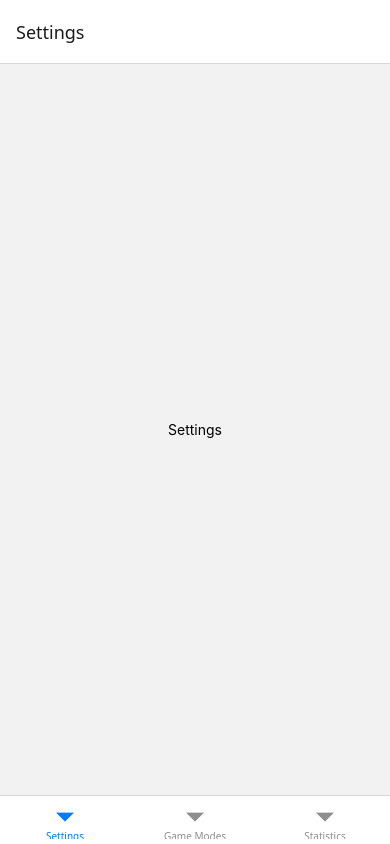
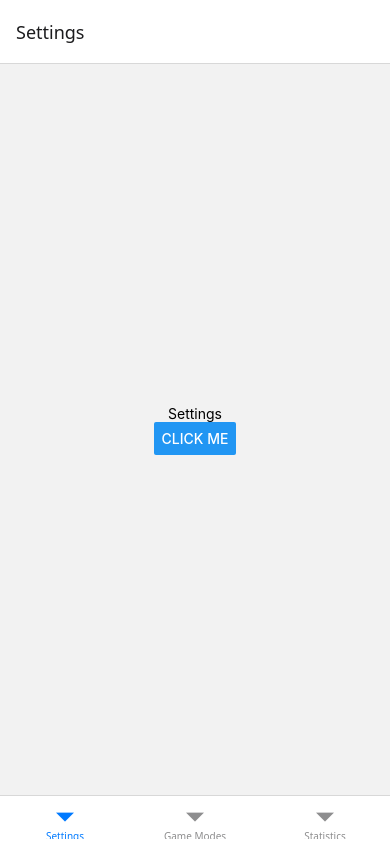
Before and after one commit to Kyral1/JoyLabApp, a React Native app: screen /Settings in a window 390 px wide. Built offline with nearby package versions, Linux system fonts and the light colour scheme.

Commit message:
Added in button to test firmware integration

```diff
--- a/App.tsx
+++ b/App.tsx
@@ -1,11 +1,9 @@
 import React from "react";
 import { NavigationContainer } from "@react-navigation/native";
 import { createBottomTabNavigator } from "@react-navigation/bottom-tabs";
-import { View, Text, StyleSheet } from "react-native";
+import { View, Text, StyleSheet, Button } from "react-native";
+import SettingsScreen from "./src/frontend/screens/SettingsScreen";
 
-function SettingsScreen() {
-  return <View style={styles.center}><Text>Settings</Text></View>;
-}
 function GameModesScreen() {
   return <View style={styles.center}><Text>Game Modes</Text></View>;
 }
--- a/package.json
+++ b/package.json
@@ -7,8 +7,7 @@
     "ios": "react-native run-ios",
     "lint": "eslint .",
     "start": "react-native start",
-    "test": "jest",
-    "dev-android": "emulator -avd Pixel_8 & react-native start & react-native run-android"
+    "test": "jest"
   },
   "dependencies": {
     "@react-native/new-app-screen": "0.81.4",
--- a/src/frontend/screens/SettingsScreen.tsx
+++ b/src/frontend/screens/SettingsScreen.tsx
@@ -1,18 +1,15 @@
-import React from 'react';
-import { View, Text, StyleSheet } from 'react-native';
+import React from "react";
+import { View, Text, StyleSheet, Button } from "react-native";
 
-export default function GameModesScreen() {
+export default function SettingsScreen() {
   return (
-    <View style={styles.container}>
-      <Text>Game Modes will go here!</Text>
+    <View style={styles.center}>
+      <Text>Settings</Text>
+      <Button title="Click Me" onPress={() => alert("Button pressed!")} />
     </View>
   );
 }
 
 const styles = StyleSheet.create({
-  container: {
-    flex: 1,
-    justifyContent: 'center',
-    alignItems: 'center',
-  },
+  center: { flex: 1, justifyContent: "center", alignItems: "center" },
 });
```
Also changed, not shown: src/README.md (added).
